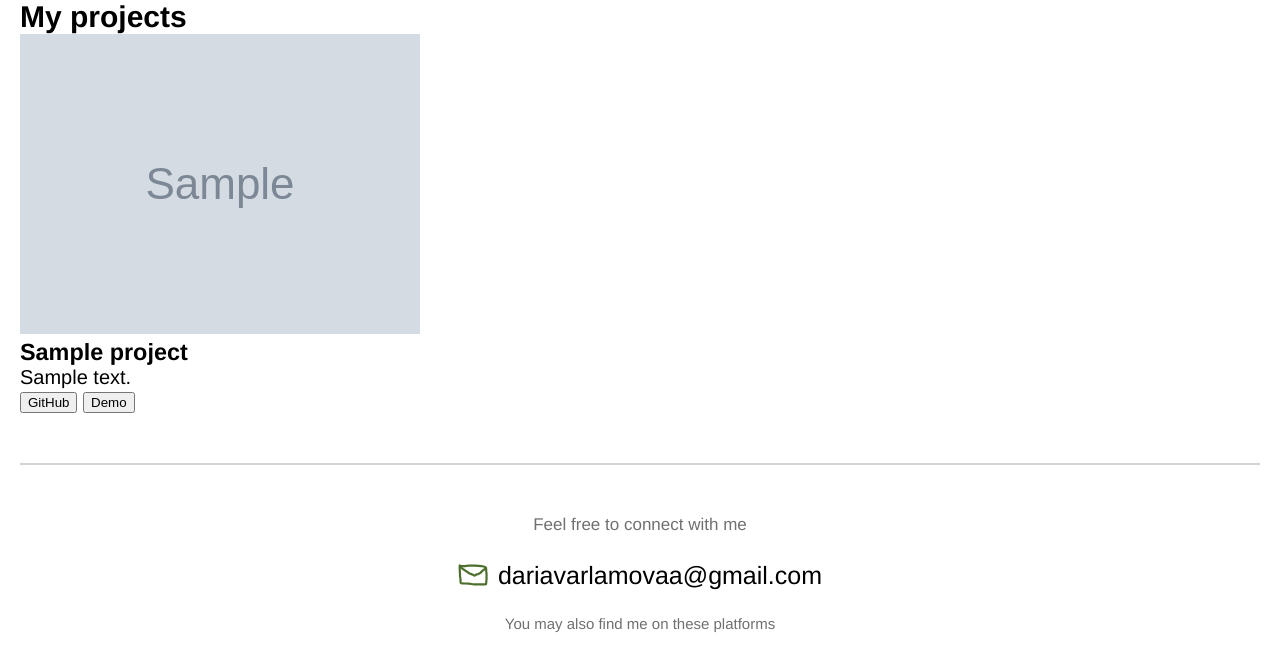
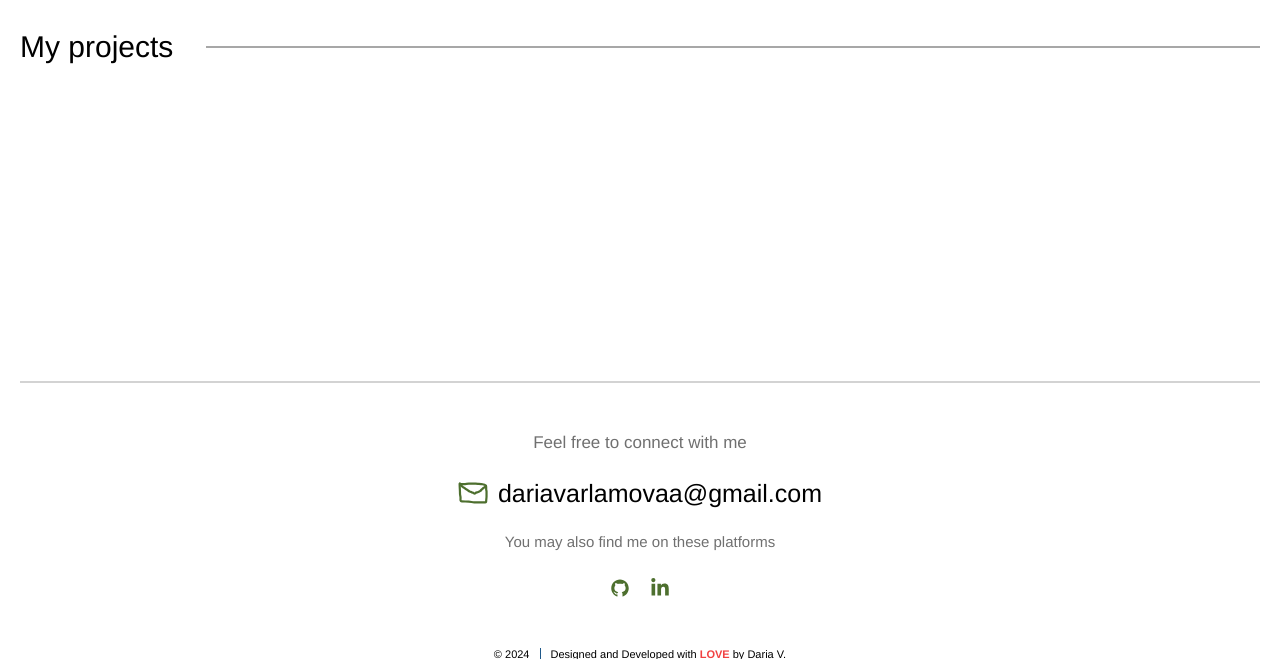
Before and after one commit to dariavarlamovaa/personalwebsiteFlask, a Flask app: template templates/projects.html in a window 1280 px wide. Shown: the part 120-779 px from the top of the page. Run offline with Flask 3, Linux system fonts and the light colour scheme; the template is opened without the code that fills it: most values are stand-ins (such as "Sample title", 1, 10 or a date in 2020); grey boxes marked "Sample" are stand-in pictures.

Commit message:
updated projects page, added projects table

```diff
--- /dev/null
+++ b/static/css/projects.css
@@ -0,0 +1,16 @@
+.projects-top {
+    display: grid;
+    flex-direction: row;
+    grid-template-columns: 15% 85%;
+    padding: 30px 0;
+}
+
+.my-projects-h1 {
+    font-weight: 300;
+}
+
+.line-project {
+    align-self: center;
+    border-top: 2px solid #a7a7a7;
+    height: 0;
+}
--- a/templates/projects.html
+++ b/templates/projects.html
@@ -5,16 +5,19 @@
 {% block content%}
 <section class="my-portfolio">
     <div class="projects container">
-        <h1>My projects</h1>
-        {% for project in projects %}
-        <div class="my-project">
-            <img src="{{ project.image.url }}" alt="{{ project.title }}">
-            <h3>{{ project.title }}</h3>
-            <p>{{ project.description }}</p>
-            <button class="project-button"><a href="{{ project.rep_url }}" target="_blank">GitHub</a></button>
-            <button class="project-button"><a href="{{ project.demo_url }}" target="_blank">Demo</a></button>
+        <div class="projects-top">
+            <h1 class="my-projects-h1">My projects</h1>
+            <div class="line-project" style="opacity: 1; width: 100%;"></div>
         </div>
-        {% endfor %}
+        <!--        {% for project in projects %}-->
+        <!--        <div class="my-project">-->
+        <!--            <img src="{{ project.image.url }}" alt="{{ project.title }}">-->
+        <!--            <h3>{{ project.title }}</h3>-->
+        <!--            <p>{{ project.description }}</p>-->
+        <!--            <button class="project-button"><a href="{{ project.rep_url }}" target="_blank">GitHub</a></button>-->
+        <!--            <button class="project-button"><a href="{{ project.demo_url }}" target="_blank">Demo</a></button>-->
+        <!--        </div>-->
+        <!--        {% endfor %}-->
     </div>
 </section>
 
```
Also changed, not shown: my_website.sql (+8 -0 lines), my_website.db.
